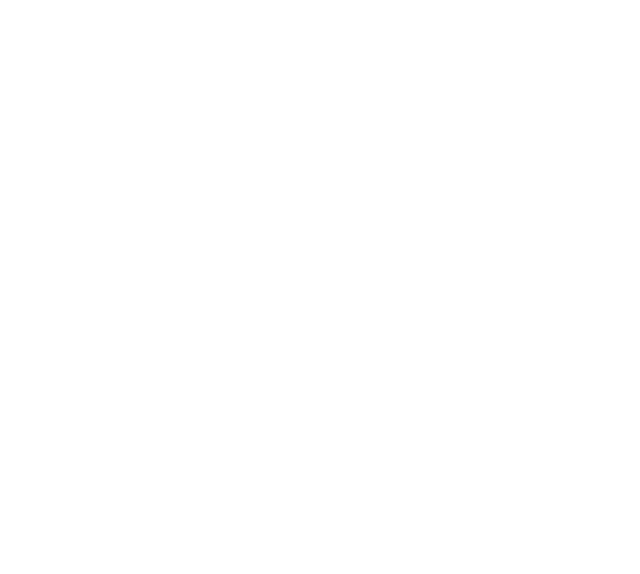
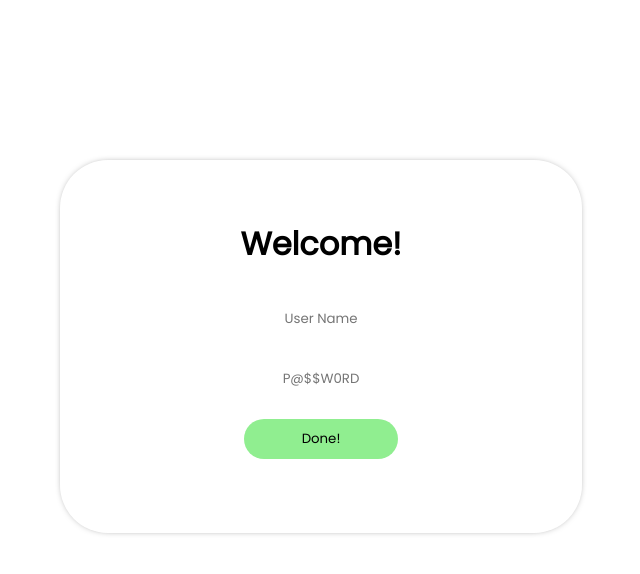
Before and after one commit to aokimakoto0322/front_nuxtjs, a Nuxt app: page /laravel in a window 1280 px wide. Before the commit this address had no page. Shown: the top 574 px of the page, without its empty margins (324-964 px from the left). Built offline with nearby package versions, Linux system fonts and the light colour scheme.

Commit message:
ログインページのひな形作成

```diff
--- /dev/null
+++ b/components/Laravel.vue
@@ -0,0 +1,80 @@
+<template>
+  <div class="main" :style="mainStyle">
+    <h1>Welcome!</h1>
+    <input type="text" name="username" id="username" placeholder="User Name" :style="input"/>
+    <br />
+    <input type="password" name="password" id="password" placeholder="P@$$W0RD" :style="input"/>
+    <br />
+    <input type="button" value="Done!" class="button" id="done" :style="inputStyle"/>
+    <br />
+  </div>
+</template>
+
+<script>
+export default {
+  name: "Login",
+  //Custom style for main and input for make the page responsive:
+  props: {
+    mainStyle: String,
+    inputStyle: String,
+  },
+};
+</script>
+
+<style>
+/* Import Poppins font: */
+@import url("https://fonts.googleapis.com/css2?family=Poppins&display=swap");
+.main {
+  background: rgba(255, 255, 255, 0.4);
+  position: absolute;
+  top: 20%;
+  left: 30%;
+  width: 40%;
+  text-align: center;
+  padding: 5px;
+  border-radius: 3rem;
+  box-shadow: 0px 0px 8px -5px #000000;
+  padding-top: 3%;
+  padding-bottom: 5%;
+  font-family: "Poppins", sans-serif;
+}
+h1 {
+  cursor: default;
+  user-select: none;
+}
+input {
+  border-radius: 3rem;
+  border: none;
+  padding: 10px;
+  text-align: center;
+  outline: none;
+  margin: 10px;
+  width: 30%;
+  box-sizing: border-box;
+  font-family: "Poppins", sans-serif;
+  font-weight: 400;
+}
+input:hover {
+  box-shadow: 0px 0px 8px -5px #000000;
+}
+input:active {
+  box-shadow: 0px 0px 8px -5px #000000;
+}
+#done {
+  background: lightgreen;
+}
+.button {
+  cursor: pointer;
+  user-select: none;
+}
+img {
+  height: 2.2rem;
+  margin: 10px;
+  user-select: none;
+}
+img:hover {
+  box-shadow: 0px 0px 8px -5px #000000;
+  cursor: pointer;
+  border-radius: 200rem;
+}
+</style>
--- /dev/null
+++ b/pages/laravel.vue
@@ -0,0 +1,9 @@
+<template>
+  <Laravel/>
+</template>
+
+<script>
+export default {
+  name: 'IndexPage'
+}
+</script>
```
